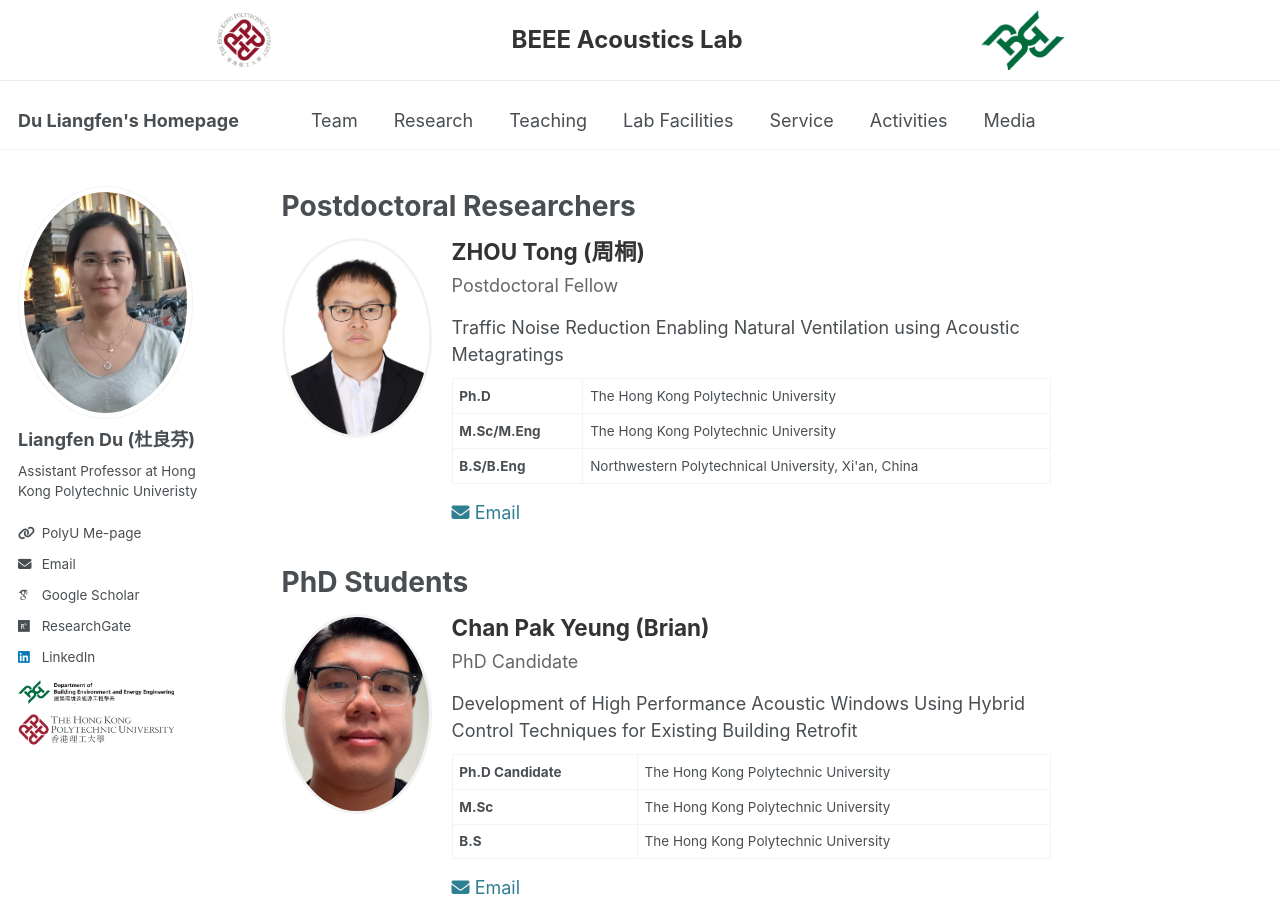
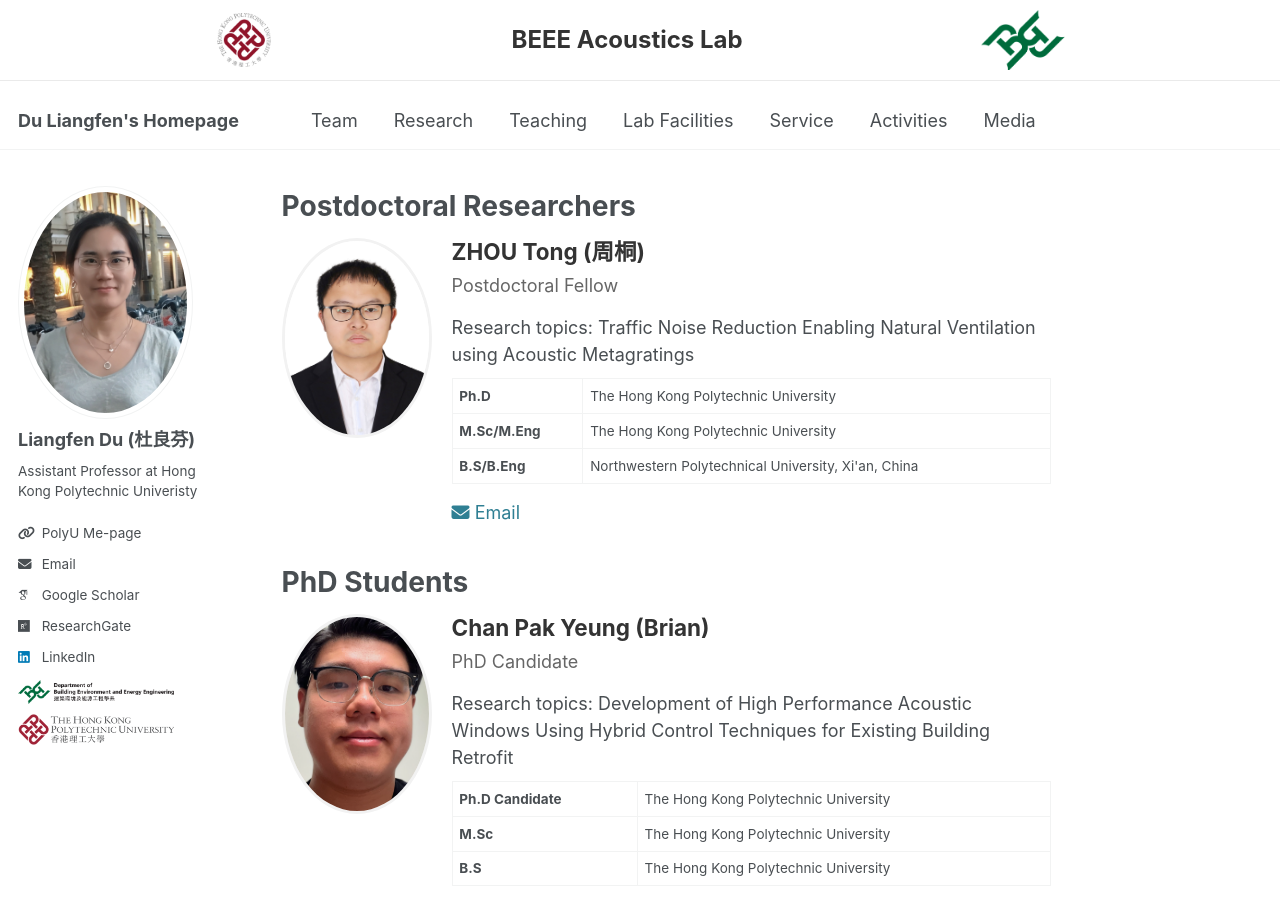
Before and after one commit to liangfen-du/liangfen-du.github.io, a Jekyll site: the page built from _pages/team.md, in a window 1280 px wide and 900 px high. Built offline with Jekyll 4.4.1, drawn with Linux system fonts in a browser that asks for light colours; some web fonts are replaced; some of the changed text lies outside the part shown.

```diff
--- a/_pages/team.md
+++ b/_pages/team.md
@@ -79,7 +79,7 @@
     <div class="team-member-info">
       <h2>ZHOU Tong (周桐)</h2>
       <h3>Postdoctoral Fellow</h3>
-      <p>Traffic Noise Reduction Enabling Natural Ventilation using Acoustic Metagratings</p>
+      <p>Research topics: Traffic Noise Reduction Enabling Natural Ventilation using Acoustic Metagratings</p>
       <table>
         <tr>
           <td><strong>Ph.D</strong></td>
@@ -110,7 +110,7 @@
     <div class="team-member-info">
       <h2>Chan Pak Yeung (Brian)</h2>
       <h3>PhD Candidate</h3>
-      <p>Development of High Performance Acoustic Windows Using Hybrid Control Techniques for Existing Building Retrofit</p>
+      <p>Research topics: Development of High Performance Acoustic Windows Using Hybrid Control Techniques for Existing Building Retrofit</p>
       <table>
         <tr>
           <td><strong>Ph.D Candidate</strong></td>
```
Also changed, not shown: other parts of _pages/team.md (+0 -1 lines).
